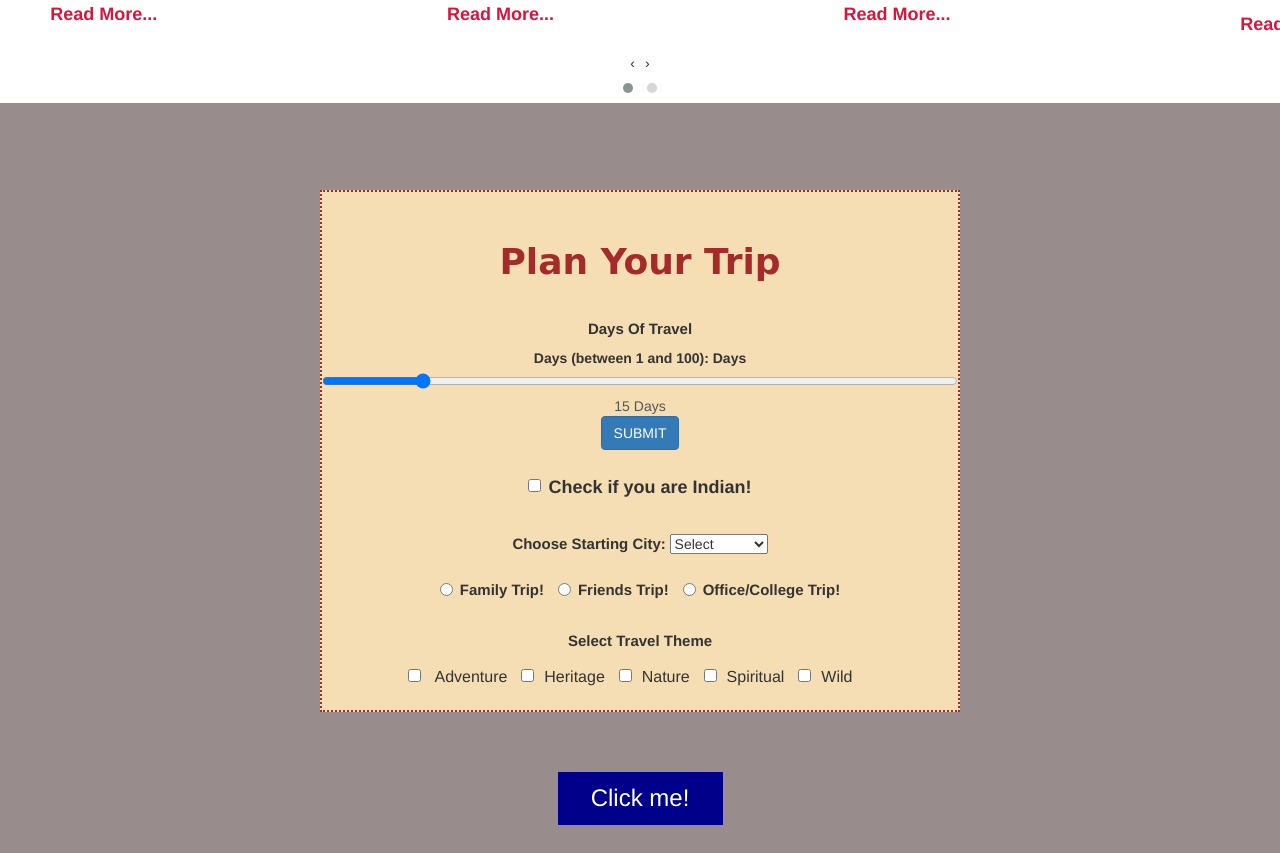
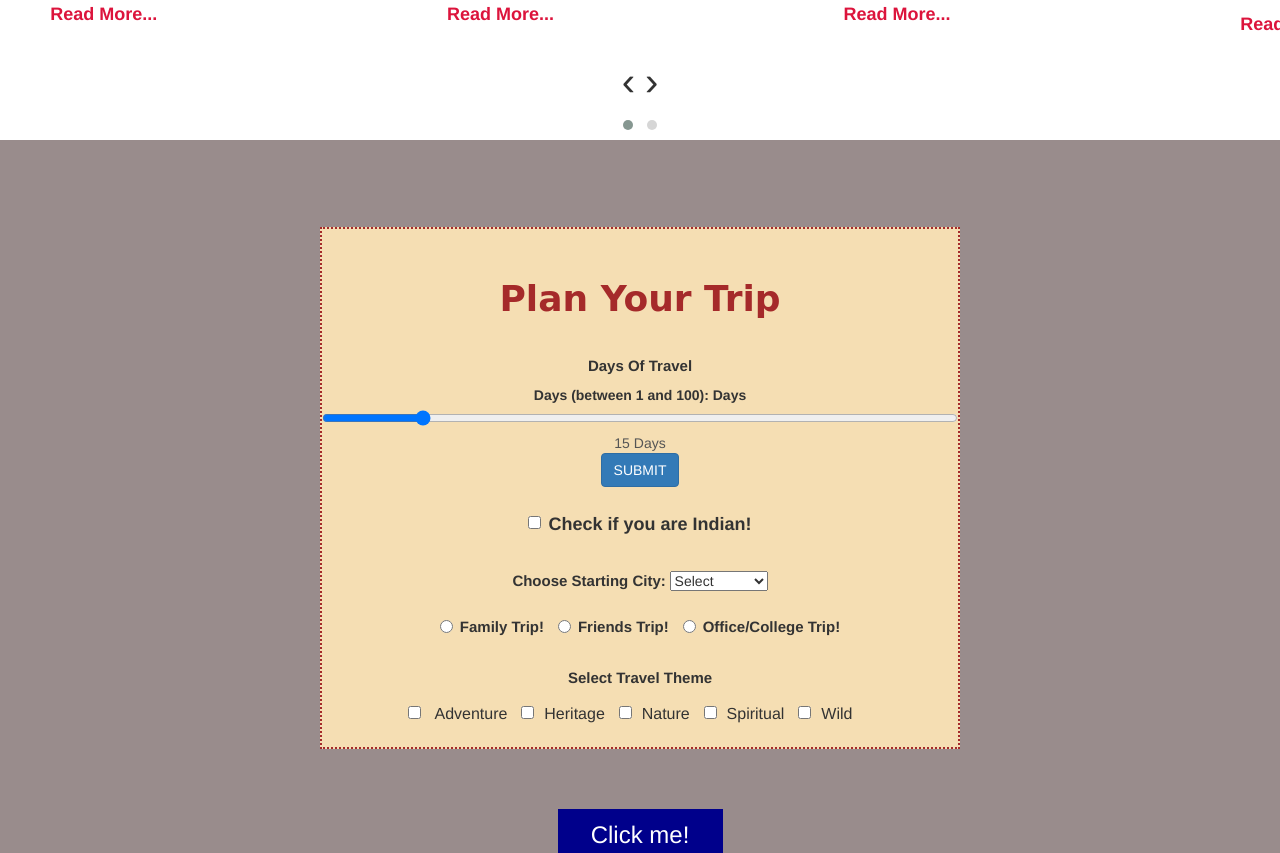
Before and after one commit to rajveer09/MP, a plain HTML site: page index.html in a window 1280 px wide. Shown: the part 2437-3290 px from the top of the page. Drawn offline with nearby package versions, Linux system fonts and the light colour scheme; a web font is replaced by a local one.

Commit message:
owl arrow correction

```diff
--- a/css/tour.css
+++ b/css/tour.css
@@ -273,11 +273,11 @@ html{
 }
 
 .owl-prev{
-    font-size: 24px;
+    font-size: 40px !important;
 }
 
-.owl-prev{
-    font-size: 24px;
+.owl-next{
+    font-size: 40px !important;
 }
 
 /* form starts  */
```
